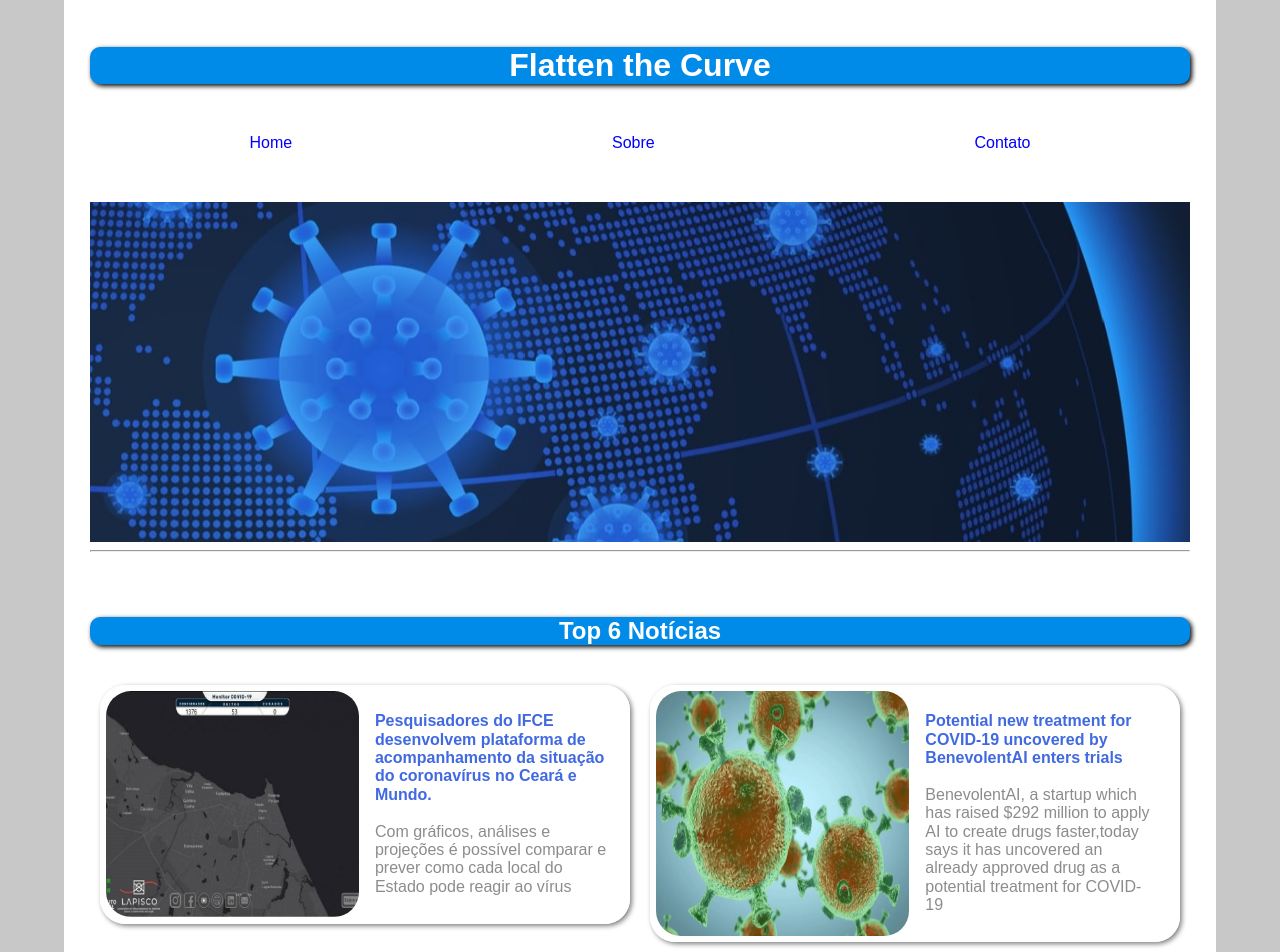
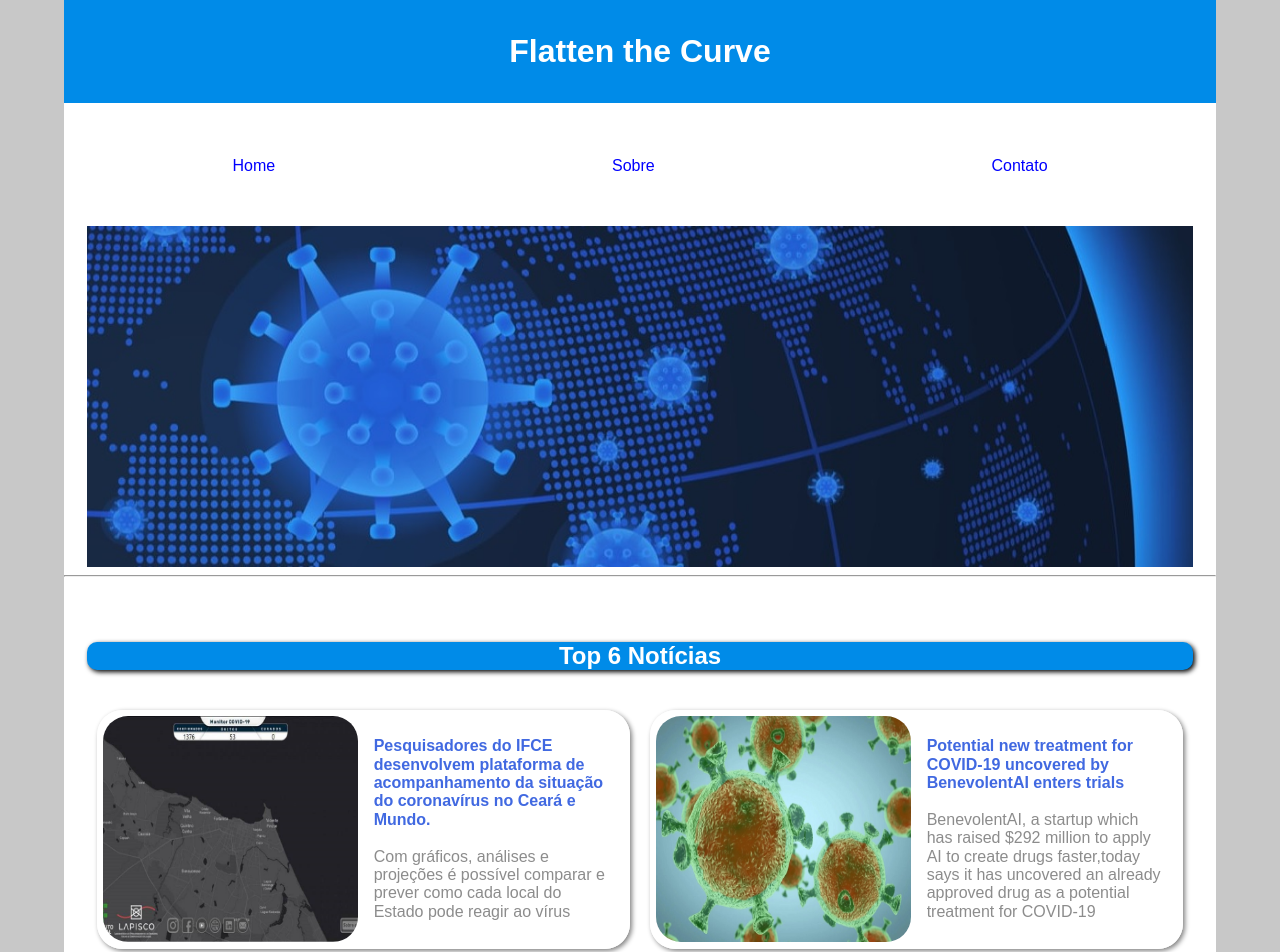
Before and after one commit to a-cs/gama-covid, a plain HTML site: page index.html in a window 1280 px wide. Shown: the top 952 px of the page. Drawn offline with Linux system fonts and the light colour scheme.

Commit message:
melhorando layout v3

```diff
--- a/estilo.css
+++ b/estilo.css
@@ -5,18 +5,21 @@ body {
 
 #cabecalho {
     background-color: rgba(0, 139, 232);
-    border-radius: 10px;
-    margin-bottom: 30px;
-    box-shadow: black 2px 2px 5px;
+    //border-radius: 10px;
+    margin-bottom: 3%;
+    padding: 1%;
+    //box-shadow: black 2px 2px 5px;
     text-align: center;
     color: white;
+    //width: 100%;
 }
 
 #conteudo{
     background-color: white;
     margin-left: 5%;
     margin-right: 5%;
-    padding: 2%;
+    padding-bottom: 2%;
+    border-radius: 10px;
 }
 
 
@@ -36,7 +39,9 @@ body {
 }
 
 #imLogo{
-    width: 100%;
+    width: 96%;
+    padding-left: 2%;
+    padding-right: 2%;
 
 }
 
@@ -47,15 +52,20 @@ body {
     box-shadow: black 2px 2px 5px;
     text-align: center;
     color: white;
+    margin-left: 2%;
+    margin-right: 2%;
+
 }
 
 #noticias{
-     display: flex;
-     justify-content: space-around;
-     flex-wrap: wrap;
+    display: flex;
+    justify-content: space-around;
+    flex-wrap: wrap;
 
-     margin: 0 auto;
-     //flex-basis: 60%;
+    margin: 0 auto;
+
+    margin-left: 2%;
+    margin-right: 2%;
 }
 
 #noticias a{
```
